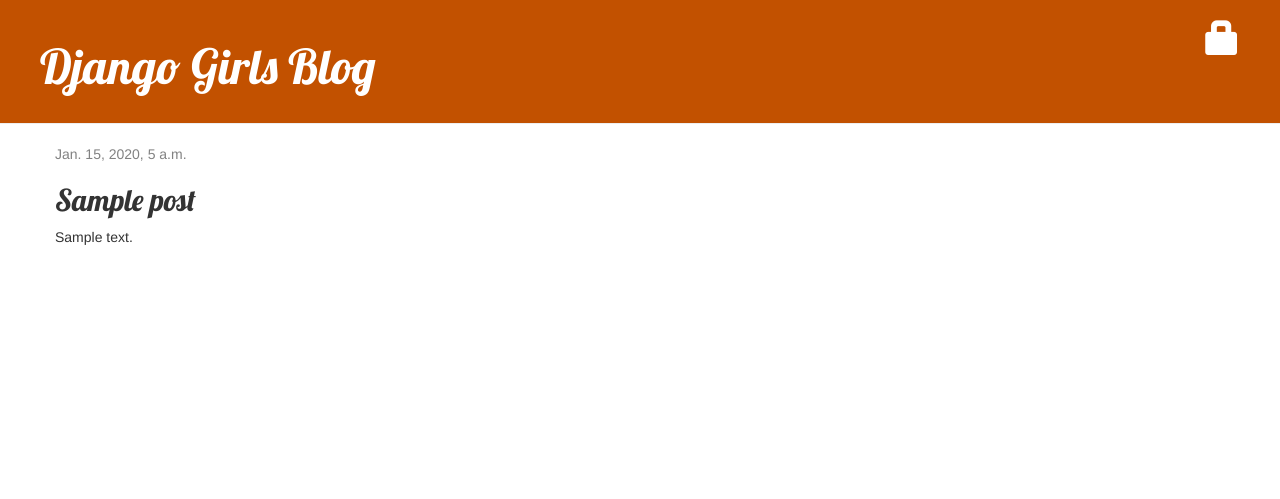
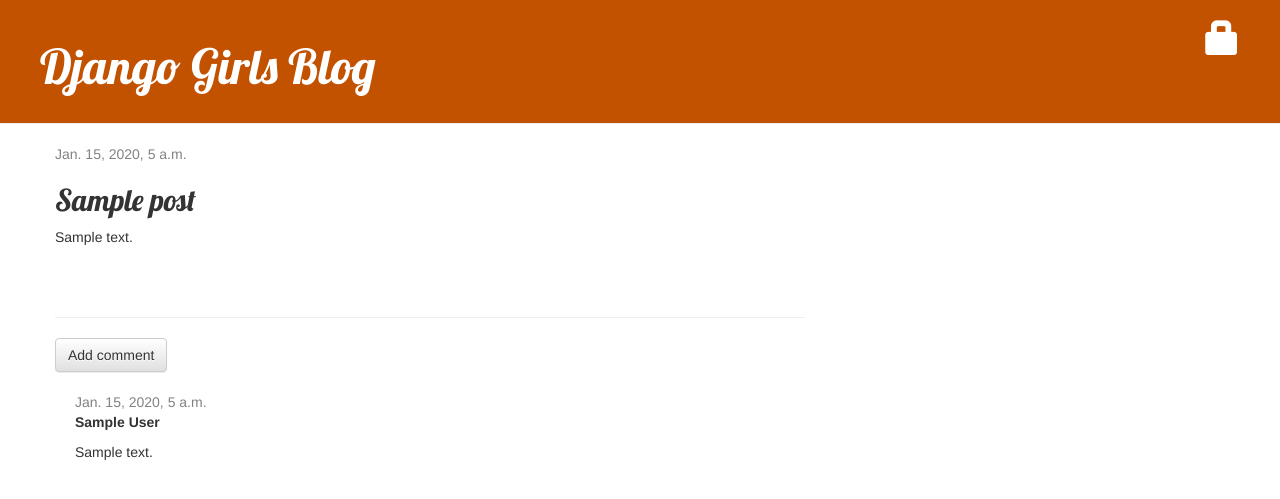
Before and after one commit to jclane/django-blog-tutorial, a Django app: page /post/1/ in a window 1280 px wide. Shown: the top 499 px of the page. Run offline with Django 3.2, Linux system fonts and the light colour scheme; tables that the repository leaves empty hold one stand-in row (values such as "Sample post"); some libraries are stand-ins or nearby versions.

Commit message:
created add comment template and view

```diff
--- a/blog/admin.py
+++ b/blog/admin.py
@@ -1,5 +1,7 @@
 from django.contrib import admin
-from .models import Post
+
+from .models import Post, Comment
 
 
 admin.site.register(Post)
+admin.site.register(Comment)
--- a/blog/static/css/blog.css
+++ b/blog/static/css/blog.css
@@ -44,3 +44,7 @@
 .post h2 a, .post h2 a:visited {
     color: #000000;
 }
+
+.comment {
+    margin: 20px 0px 20px 20px;
+}
--- a/blog/templates/blog/post_detail.html
+++ b/blog/templates/blog/post_detail.html
@@ -16,4 +16,16 @@
         <h2>{{ post.title }}</h2>
         <p>{{ post.text|linebreaksbr }}</p>
     </div>
+    <hr>
+    <a class="btn btn-default" href="{% url 'add_comment_to_post' pk=post.pk %}">Add comment</a>
+    {% for comment in post.comments.all %}
+        <div class="comment">
+            <div class="date">{{ comment.created_date }}</div>
+            <strong>{{ comment.author }}</strong>
+            <p>{{ comment.text|linebreaks }}</p>
+        </div>
+    {% empty %}
+        <p>No comments here yet :(</p>
+    {% endfor %}
+
 {% endblock %}
--- a/blog/templates/blog/post_list.html
+++ b/blog/templates/blog/post_list.html
@@ -8,6 +8,11 @@
             </div>
             <h2><a href="{% url 'post_detail' pk=post.pk %}">{{ post.title }}</a></h2>
             <p>{{ post.text|linebreaksbr }}</p>
+            {% if post.comments.count > 0 %}
+                <a href="{% url 'post_detail' pk=post.pk %}">Comments: {{ post.comments.count }}</a>
+            {% else %}
+                <span>No Comments</span>
+            {% endif %}
         </div>
     {% endfor %}
 {% endblock %}
--- a/blog/urls.py
+++ b/blog/urls.py
@@ -10,4 +10,5 @@
     path('drafts/', views.post_draft_list, name='post_draft_list'),
     path('post/<pk>/publish/', views.post_publish, name='post_publish'),
     path('post/<pk>/remove/', views.post_remove, name='post_remove'),
+    path('post/<int:pk>/comment/', views.add_comment_to_post, name='add_comment_to_post'),
 ]
--- a/blog/views.py
+++ b/blog/views.py
@@ -1,7 +1,7 @@
 from django.contrib.auth.decorators import login_required
 from django.shortcuts import render, redirect, get_object_or_404
 from django.utils import timezone
-from .forms import PostForm
+from .forms import PostForm, CommentForm
 from .models import Post
 
 
@@ -58,3 +58,16 @@
     post = get_object_or_404(Post, pk=pk)
     post.delete()
     return redirect('post_list')
+
+def add_comment_to_post(request, pk):
+    post = get_object_or_404(Post, pk=pk)
+    if request.method == "POST":
+        form = CommentForm(request.POST)
+        if form.is_valid():
+            comment = form.save(commit=False)
+            comment.post = post
+            comment.save()
+            return redirect('post_detail', pk=post.pk)
+    else:
+        form = CommentForm()
+    return render(request, 'blog/add_comment_to_post.html', {'form': form})
```
Also changed, not shown: blog/forms.py (+8 -1 lines).
